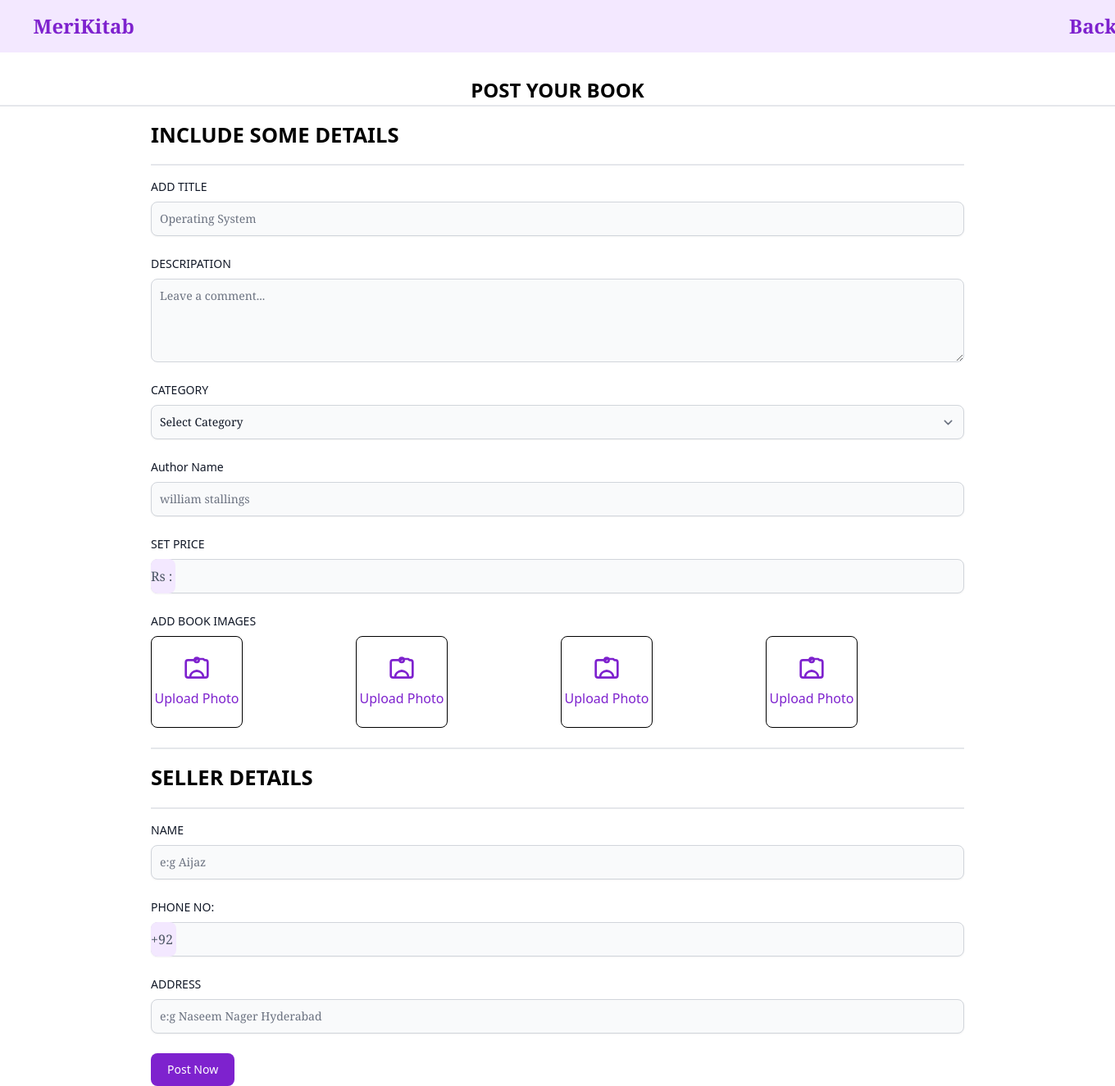
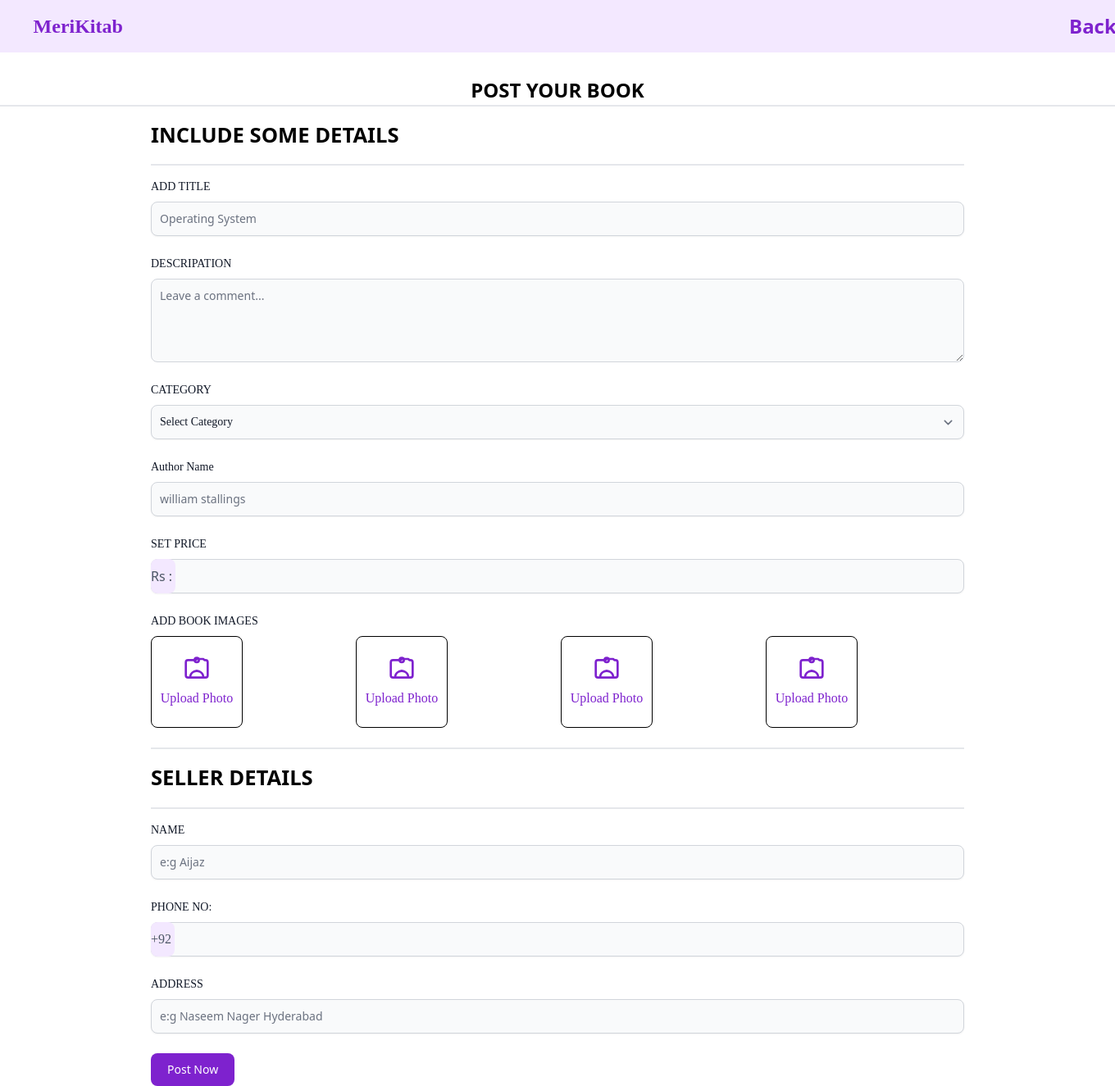
Before and after one commit to hemrajmalhi/Meri-kitab, a Django app: page /sellbook/ in a window 1360 px wide. Shown: the whole page at 82% size. Run offline with Django 4.2, Linux system fonts and the light colour scheme; some libraries are stand-ins or nearby versions.

Commit message:
chnaged some styling

```diff
--- a/MeriKitab/templates/auth/login.html
+++ b/MeriKitab/templates/auth/login.html
@@ -3,11 +3,11 @@
 {% block body %}
 {% load static %}
 
-<section class="bg-grey-50 min-h-screen flex items-center justify-center font-serif">
+<section class="bg-grey-50 min-h-screen flex items-center justify-center" style="font-family: poppins;">
     <!-- login container -->
     <div class="bg-gray-100 flex rounded-2xl shadow-lg max-w-3xl p-5 items-center">
         <div class="md:w-1/2 px-8 md:px-16">
-            <h2 class="font-bold text-2xl text-purple-700">MeriKitab.Com</h2>
+            <h2 class="font-bold text-2xl text-purple-700" style="font-family: poppins;">MeriKitab.Com</h2>
             <div class="mt-6 grid grid-cols-3 items-center text-gray-400">
                 <hr class="border-gray-400">
                 <p class="text-center text-sm text-purple-700 font-bold">Login</p>
--- a/MeriKitab/templates/books/sellbook.html
+++ b/MeriKitab/templates/books/sellbook.html
@@ -9,8 +9,8 @@
   <svg class="flex-shrink-0 w-4 h-4" aria-hidden="true" xmlns="http://www.w3.org/2000/svg" fill="currentColor" viewBox="0 0 20 20">
     <path d="M10 .5a9.5 9.5 0 1 0 9.5 9.5A9.51 9.51 0 0 0 10 .5ZM9.5 4a1.5 1.5 0 1 1 0 3 1.5 1.5 0 0 1 0-3ZM12 15H8a1 1 0 0 1 0-2h1v-3H8a1 1 0 0 1 0-2h2a1 1 0 0 1 1 1v4h1a1 1 0 0 1 0 2Z"/>
   </svg>
-  <span class="sr-only">Info</span>
-  <div class="ml-3 text-sm font-medium">
+  <span class="sr-only" style="font-family: poppins;">Info</span>
+  <div class="ml-3 text-sm font-medium"  style="font-family: poppins;">
     <!-- A simple info alert with an <a href="#" class="font-semibold underline hover:no-underline">example link</a>. Give it a click if you like. -->
     Success! Your data has been submitted Succesfully.
   </div>
@@ -24,7 +24,7 @@
 
 {% endif %}
 
-<h1 style="text-align: center; font-weight: 700; font-size: 1.5rem; margin-top: 4px;">POST YOUR BOOK</h1>
+<h1 style="text-align: center; font-weight: 700; font-size: 1.5rem; margin-top: 4px;"  style="font-family: poppins;">POST YOUR BOOK</h1>
 <hr>
 <hr>
 
@@ -33,30 +33,30 @@
 <div class="max-w-screen-lg mx-auto px-4 font-sans">
 
 
- <h1 class="mt-4  mb-4 font-bold" style="font-size: 1.6rem;">INCLUDE SOME DETAILS</h1>
+ <h1 class="mt-4  mb-4 font-bold" style="font-size: 1.6rem;"  style="font-family: poppins;">INCLUDE SOME DETAILS</h1>
   <hr>
   <hr>
   <form action="/sellbook/" method="post" enctype="multipart/form-data">
     {% csrf_token %}
     <div class="mb-6 mt-4">
-      <label for="title" class="block mb-2 text-sm font-medium text-gray-900 dark:text-white">ADD TITLE</label>
+      <label for="title" class="block mb-2 text-sm font-medium text-gray-900 dark:text-white"  style="font-family: poppins;">ADD TITLE</label>
       <input type="text" id="title" name="title"
-        class="shadow-sm bg-gray-50 border border-gray-300 text-gray-900 text-sm rounded-lg focus:ring-purple-500 focus:border-purple-500 block w-full p-2.5 dark:bg-gray-700 dark:border-gray-600 dark:placeholder-gray-400 dark:text-white dark:focus:ring-purple-500 dark:focus:border-purple-500 dark:shadow-sm-light font-serif"
+        class="shadow-sm bg-gray-50 border border-gray-300 text-gray-900 text-sm rounded-lg focus:ring-purple-500 focus:border-purple-500 block w-full p-2.5 dark:bg-gray-700 dark:border-gray-600 dark:placeholder-gray-400 dark:text-white dark:focus:ring-purple-500 dark:focus:border-purple-500 dark:shadow-sm-light  "
         placeholder="Operating System" required>
     </div>
 
     <div class="mb-6">
-      <label for="message" class="block mb-2 text-sm font-medium text-gray-900 dark:text-white">DESCRIPATION</label>
+      <label for="message" class="block mb-2 text-sm font-medium text-gray-900 dark:text-white"  style="font-family: poppins;">DESCRIPATION</label>
       <textarea id="message" rows="4" name="desc"
-        class="block p-2.5 w-full text-sm text-gray-900 bg-gray-50 rounded-lg border border-gray-300 focus:ring-purple-500 focus:border-purple-500 dark:bg-gray-700 dark:border-gray-600 dark:placeholder-gray-400 dark:text-white dark:focus:ring-purple-500 dark:focus:border-purple-500 font-serif"
+        class="block p-2.5 w-full text-sm text-gray-900 bg-gray-50 rounded-lg border border-gray-300 focus:ring-purple-500 focus:border-purple-500 dark:bg-gray-700 dark:border-gray-600 dark:placeholder-gray-400 dark:text-white dark:focus:ring-purple-500 dark:focus:border-purple-500  "
         placeholder="Leave a comment..."></textarea>
     </div>
 
     <div class="mb-6">
-      <label for="category" class="block mb-2 text-sm font-medium text-gray-900 dark:text-white">CATEGORY</label>
-      <select id="category" name="category"
-        class="shadow-sm bg-gray-50 border border-gray-300 text-gray-900 text-sm rounded-lg focus:ring-purple-500 focus:border-purple-500 block w-full p-2.5 dark:bg-gray-700 dark:border-gray-600 dark:placeholder-gray-400 dark:text-white dark:focus:ring-purple-500 dark:focus:border-purple-500 dark:shadow-sm-light font-serif"
-        required>
+      <label for="category" class="block mb-2 text-sm font-medium text-gray-900 dark:text-white"  style="font-family: poppins;">CATEGORY</label>
+      <select id="category" name="category"  style="font-family: poppins;"
+        class="shadow-sm bg-gray-50 border border-gray-300 text-gray-900 text-sm rounded-lg focus:ring-purple-500 focus:border-purple-500 block w-full p-2.5 dark:bg-gray-700 dark:border-gray-600 dark:placeholder-gray-400 dark:text-white dark:focus:ring-purple-500 dark:focus:border-purple-500 dark:shadow-sm-light  "
+        required >
         <option value="0">Select Category</option>
         <option value="1">Fiction</option>
         <option value="2">Non-Fiction</option>
@@ -67,21 +67,21 @@
     </div>
 
     <div class="mb-6">
-      <label for="setprice" class="block mb-2 text-sm font-medium text-gray-900 dark:text-white">Author Name</label>
+      <label for="setprice" class="block mb-2 text-sm font-medium text-gray-900 dark:text-white"  style="font-family: poppins;">Author Name</label>
       <input type="text" id="title" name="authorName"
-      class="shadow-sm bg-gray-50 border border-gray-300 text-gray-900 text-sm rounded-lg focus:ring-purple-500 focus:border-purple-500 block w-full p-2.5 dark:bg-gray-700 dark:border-gray-600 dark:placeholder-gray-400 dark:text-white dark:focus:ring-purple-500 dark:focus:border-purple-500 dark:shadow-sm-light font-serif"
+      class="shadow-sm bg-gray-50 border border-gray-300 text-gray-900 text-sm rounded-lg focus:ring-purple-500 focus:border-purple-500 block w-full p-2.5 dark:bg-gray-700 dark:border-gray-600 dark:placeholder-gray-400 dark:text-white dark:focus:ring-purple-500 dark:focus:border-purple-500 dark:shadow-sm-light  "
       placeholder="william stallings" required>
     </div>
 
 
     <div class="mb-6">
-      <label for="setprice" class="block mb-2 text-sm font-medium text-gray-900 dark:text-white">SET PRICE</label>
+      <label for="setprice" class="block mb-2 text-sm font-medium text-gray-900 dark:text-white"  style="font-family: poppins;">SET PRICE</label>
       <div class="relative">
         <input type="number" id="price" name="setprice"
           class="pl-8 shadow-sm bg-gray-50 border border-gray-300 text-gray-900 text-sm rounded-lg focus:ring-purple-500 focus:border-purple-500 block w-full p-2.5 pr-2.5 dark:bg-gray-700 dark:border-gray-600 dark:placeholder-gray-400 dark:text-white dark:focus:ring-purple-500 dark:focus:border-purple-500 dark:shadow-sm-light"
           max="1000" min="0" maxlength="4" required>
         <div
-          class="absolute inset-y-0 left-0 flex items-center pr-1 text-gray-600 dark:text-white rounded-lg font-serif bg-purple-100">
+          class="absolute inset-y-0 left-0 flex items-center pr-1 text-gray-600 dark:text-white rounded-lg   bg-purple-100">
           Rs : </div>
       </div>
     </div>
@@ -91,7 +91,7 @@
     <!-- ADD IMAGES -->
 
     <div class="mb-6 mt-4">
-      <label for="title" class="block mb-2 text-sm font-medium text-gray-900 dark:text-white">ADD BOOK IMAGES</label>
+      <label for="title" class="block mb-2 text-sm font-medium text-gray-900 dark:text-white"  style="font-family: poppins;">ADD BOOK IMAGES</label>
       <div class="grid grid-cols-2 md:grid-cols-4 gap-2">
         <!-- Photo 1 -->
         <div class="relative">
@@ -107,7 +107,7 @@
               <path stroke-linecap="round" stroke-linejoin="round" stroke-width="2"
                 d="M20 4h-1l-1-1h-6l-1 1H4a2 2 0 00-2 2v12a2 2 0 002 2h16a2 2 0 002-2V6a2 2 0 00-2-2z"></path>
             </svg>
-            <span class="text-purple-700">Upload Photo</span>
+            <span class="text-purple-700"  style="font-family: poppins;">Upload Photo</span>
             <img src="#" alt="Image Preview" id="photo1Preview"
               style="display: none; max-width: 100%; max-height: 100%;">
           </label>
@@ -119,7 +119,7 @@
             class="relative border border-black h-28 w-28 rounded-lg flex flex-col justify-center items-center cursor-pointer hover:border-purple-100 transition duration-300 ease-in-out">
             <input type="file"  name="image2" id="photo2" class="hidden" accept="image/*">
             <svg class="w-8 h-8 text-purple-700 mb-2" fill="none" stroke="currentColor" viewBox="0 0 24 24"
-              xmlns="http://www.w3.org/2000/svg">
+              xmlns="http://www.w3.org/2000/svg"  style="font-family: poppins;">
               <path stroke-linecap="round" stroke-linejoin="round" stroke-width="2" d="M12 6a2 2 0 100-4 2 2 0 000 4z">
               </path>
               <path stroke-linecap="round" stroke-linejoin="round" stroke-width="2" d="M12 14s-6 0-6 6"></path>
@@ -127,7 +127,7 @@
               <path stroke-linecap="round" stroke-linejoin="round" stroke-width="2"
                 d="M20 4h-1l-1-1h-6l-1 1H4a2 2 0 00-2 2v12a2 2 0 002 2h16a2 2 0 002-2V6a2 2 0 00-2-2z"></path>
             </svg>
-            <span class="text-purple-700">Upload Photo</span>
+            <span class="text-purple-700"  style="font-family: poppins;">Upload Photo</span>
             <img src="#" alt="Image Preview" id="photo2Preview"
               style="display: none; max-width: 100%; max-height: 100%;">
           </label>
@@ -147,7 +147,7 @@
               <path stroke-linecap="round" stroke-linejoin="round" stroke-width="2"
                 d="M20 4h-1l-1-1h-6l-1 1H4a2 2 0 00-2 2v12a2 2 0 002 2h16a2 2 0 002-2V6a2 2 0 00-2-2z"></path>
             </svg>
-            <span class="text-purple-700">Upload Photo</span>
+            <span class="text-purple-700"  style="font-family: poppins;">Upload Photo</span>
             <img src="#" alt="Image Preview" id="photo3Preview"
               style="display: none; max-width: 100%; max-height: 100%;">
           </label>
@@ -166,7 +166,7 @@
               <path stroke-linecap="round" stroke-linejoin="round" stroke-width="2"
                 d="M20 4h-1l-1-1h-6l-1 1H4a2 2 0 00-2 2v12a2 2 0 002 2h16a2 2 0 002-2V6a2 2 0 00-2-2z"></path>
             </svg>
-            <span class="text-purple-700">Upload Photo</span>
+            <span class="text-purple-700"  style="font-family: poppins;">Upload Photo</span>
             <img src="#" alt="Image Preview" id="photo4Preview"
               style="display: none; max-width: 100%; max-height: 100%;">
           </label>
@@ -179,33 +179,33 @@
 
     <hr>
     <hr>
-    <h1 class="mt-4  mb-4 font-bold" style="font-size: 1.6rem;">SELLER DETAILS</h1>
+    <h1 class="mt-4  mb-4 font-bold" style="font-size: 1.6rem;" style="font-family: poppins;">SELLER DETAILS</h1>
     <hr>
     <hr>
     <div class="mb-6 mt-4">
-      <label for="title" class="block mb-2 text-sm font-medium text-gray-900 dark:text-white">NAME</label>
+      <label for="title" class="block mb-2 text-sm font-medium text-gray-900 dark:text-white"  style="font-family: poppins;">NAME</label>
       <input type="text" id="name" name="name"
-        class="shadow-sm bg-gray-50 border border-gray-300 text-gray-900 text-sm rounded-lg focus:ring-purple-500 focus:border-purple-500 block w-full p-2.5 dark:bg-gray-700 dark:border-gray-600 dark:placeholder-gray-400 dark:text-white dark:focus:ring-purple-500 dark:focus:border-purple-500 dark:shadow-sm-light font-serif"
+        class="shadow-sm bg-gray-50 border border-gray-300 text-gray-900 text-sm rounded-lg focus:ring-purple-500 focus:border-purple-500 block w-full p-2.5 dark:bg-gray-700 dark:border-gray-600 dark:placeholder-gray-400 dark:text-white dark:focus:ring-purple-500 dark:focus:border-purple-500 dark:shadow-sm-light  "
         placeholder="e:g Aijaz" required>
     </div>
 
     <div class="mb-6">
-      <label for="phone" class="block mb-2 text-sm font-medium text-gray-900 dark:text-white">PHONE NO:</label>
+      <label for="phone" class="block mb-2 text-sm font-medium text-gray-900 dark:text-white"  style="font-family: poppins;">PHONE NO:</label>
       <div class="relative">
         <input type="text" id="phone"  name="phone"
           class="pl-8 shadow-sm bg-gray-50 border border-gray-300 text-gray-900 text-sm rounded-lg focus:ring-purple-500 focus:border-purple-500 block w-full p-2.5 pr-2.5 dark:bg-gray-700 dark:border-gray-600 dark:placeholder-gray-400 dark:text-white dark:focus:ring-purple-500 dark:focus:border-purple-500 dark:shadow-sm-light"
           maxlength="10" required>
         <div
-          class="absolute inset-y-0 left-0 flex items-center pr-1 text-gray-600 dark:text-white rounded-lg font-serif bg-purple-100">
+          class="absolute inset-y-0 left-0 flex items-center pr-1 text-gray-600 dark:text-white rounded-lg   bg-purple-100"  style="font-family: poppins;">
           +92 </div>
       </div>
     </div>
 
 
     <div class="mb-6 mt-4">
-      <label for="title" class="block mb-2 text-sm font-medium text-gray-900 dark:text-white">ADDRESS</label>
+      <label for="title" class="block mb-2 text-sm font-medium text-gray-900 dark:text-white"  style="font-family: poppins;">ADDRESS</label>
       <input type="text" id="address" name="address"
-        class="shadow-sm bg-gray-50 border border-gray-300 text-gray-900 text-sm rounded-lg focus:ring-purple-500 focus:border-purple-500 block w-full p-2.5 dark:bg-gray-700 dark:border-gray-600 dark:placeholder-gray-400 dark:text-white dark:focus:ring-purple-500 dark:focus:border-purple-500 dark:shadow-sm-light font-serif"
+        class="shadow-sm bg-gray-50 border border-gray-300 text-gray-900 text-sm rounded-lg focus:ring-purple-500 focus:border-purple-500 block w-full p-2.5 dark:bg-gray-700 dark:border-gray-600 dark:placeholder-gray-400 dark:text-white dark:focus:ring-purple-500 dark:focus:border-purple-500 dark:shadow-sm-light  "
         placeholder="e:g Naseem Nager Hyderabad" required>
     </div>
 
--- a/MeriKitab/templates/header.html
+++ b/MeriKitab/templates/header.html
@@ -24,8 +24,8 @@
 <nav class="bg-purple-100 dark:bg-gray-900">
     <div class="flex flex-wrap justify-between items-center mx-auto max-w-screen-xl p-4">
             <!-- <img src="#" class="h-8 mr-3" alt="MeriKitab" /> -->
-         <p class="self-center text-2xl font-bold text-purple-700 whitespace-nowrap  dark:text-white font-serif" ><a href="{% url 'home' %}"><i class="fa fa-arrow-left" aria-hidden="true"  style="margin-left: -90px; margin-right: 54px;"></i></span></a>MeriKitab</p>
-         <a href="{% url 'home' %}"><span style="margin-right:-75px" class="text-2xl font-bold text-purple-700 whitespace-nowrap  dark:text-white font-serif" >Back</span></a>
+         <p class="self-center text-2xl font-bold text-purple-700 whitespace-nowrap  dark:text-white "  style="font-family: poppins;" ><a href="{% url 'home' %}"><i class="fa fa-arrow-left" aria-hidden="true"  style="margin-left: -90px; margin-right: 54px;"></i></span></a>MeriKitab</p>
+         <a href="{% url 'home' %}"><span style="margin-right:-75px" class="text-2xl font-bold text-purple-700 whitespace-nowrap  dark:text-white"  style="font-family: poppins;" >Back</span></a>
     </div>
 </nav>
 <nav class=" dark:bg-gray-700">
--- a/MeriKitab/templates/merikitab/contact.html
+++ b/MeriKitab/templates/merikitab/contact.html
@@ -2,7 +2,7 @@
 {% block title %}contact-MeriKitab {% endblock title %}
 {% block body %}
 
-<div class="container font-serif">
+<div class="container " style="font-family: poppins;">
     <section class="text-gray-600 body-font relative">
       <div class="container px-5 py-24 mx-auto flex sm:flex-nowrap flex-wrap">
         <div class="lg:w-2/3 md:w-1/2  rounded-lg overflow-hidden sm:mr-10 p-10 flex items-end justify-start relative">
```
Also changed, not shown: MeriKitab/templates/auth/signup.html (+6 -6 lines), MeriKitab/templates/base.html (+10 -10 lines), MeriKitab/templates/books/buybook.html (+9 -9 lines).
